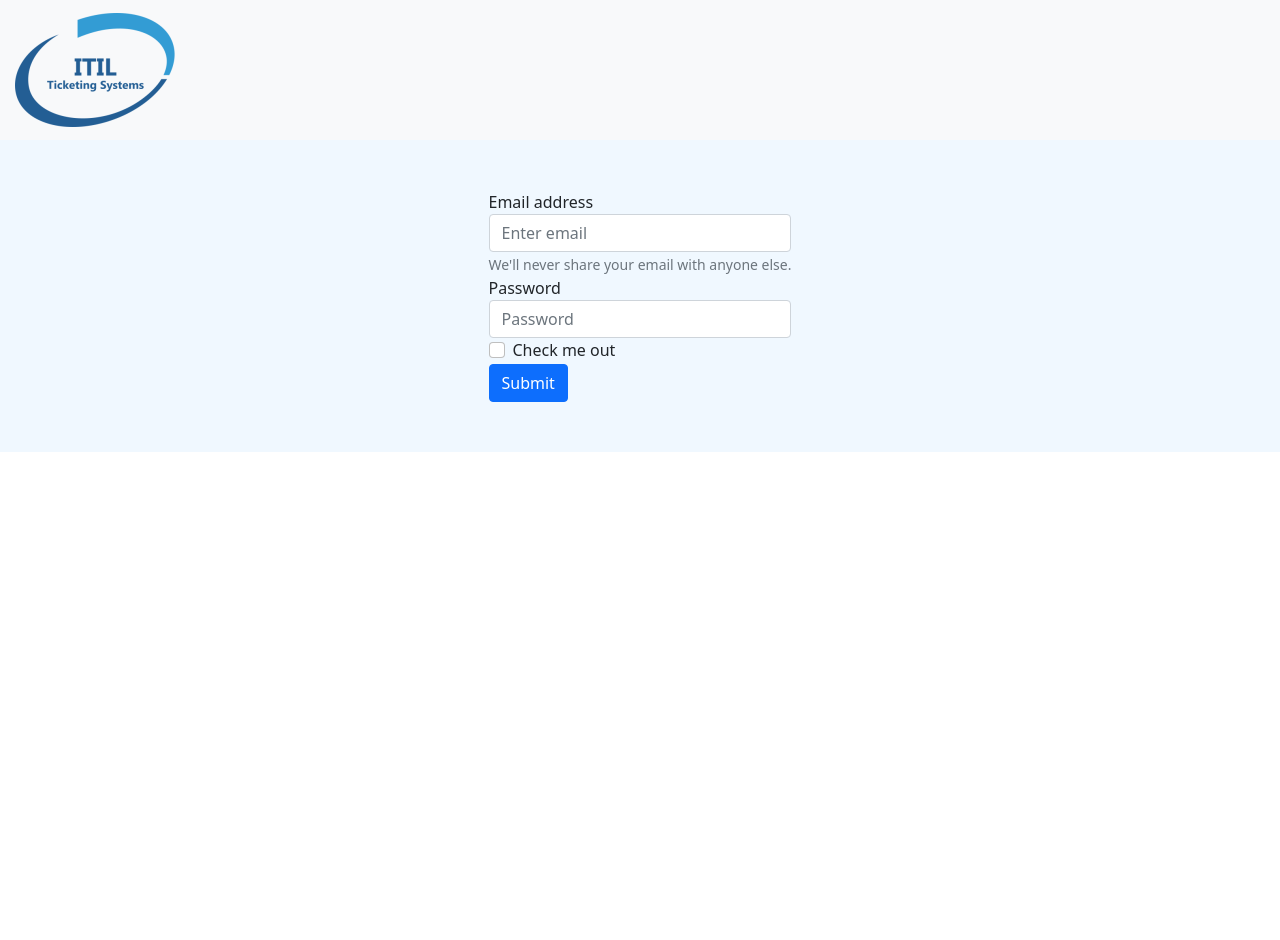
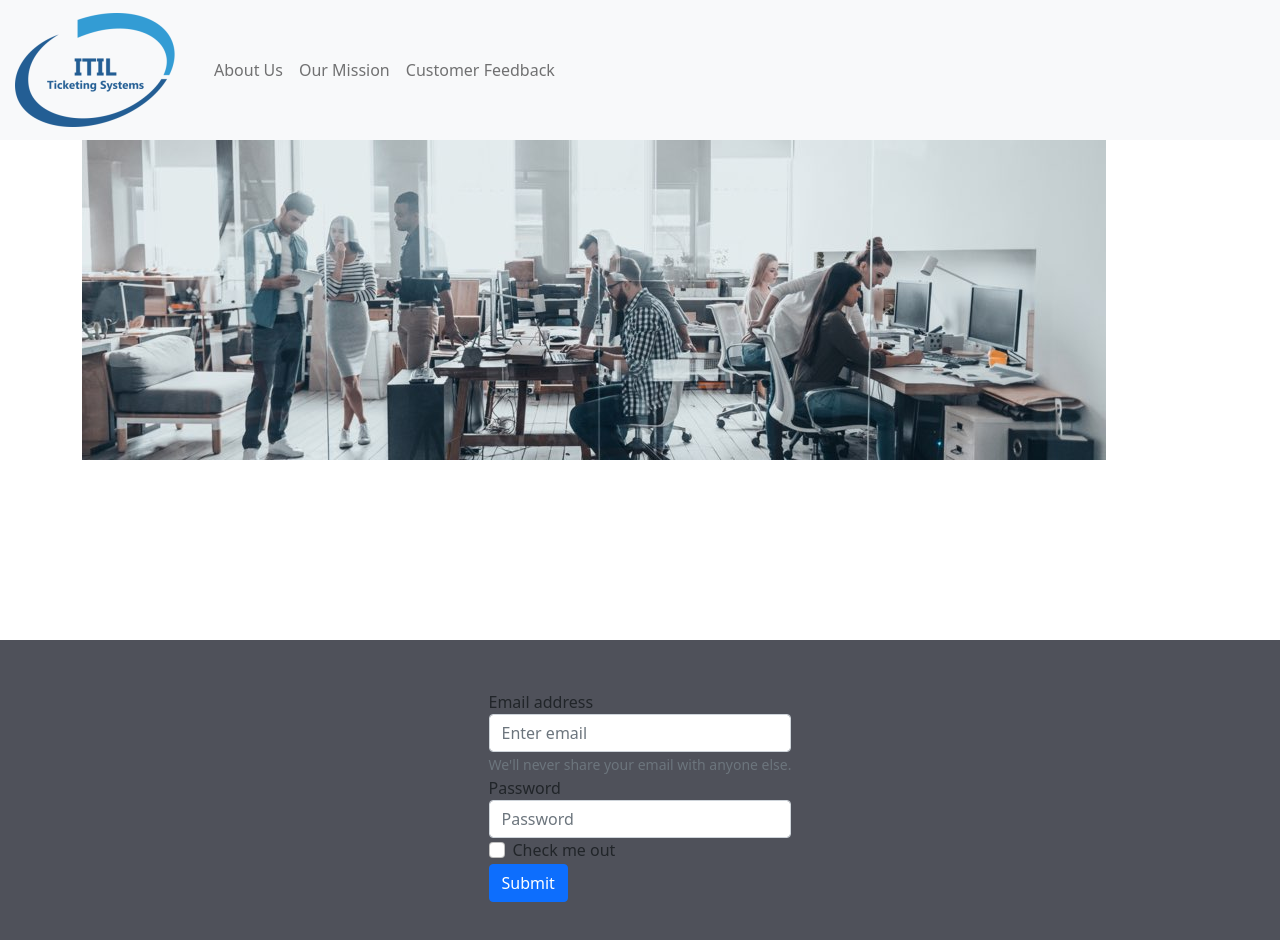
Before and after one commit to aftaab-dobani/project_3, a React (Create React App) app: page / in a window 1280 px wide. Shown: the top 940 px of the page. Before the commit the page ends 800 px from the top, so only its background shows below. Built offline with nearby package versions, Linux system fonts and the light colour scheme.

Commit message:
Started working on the hero. Currently enstated a placeholder

```diff
--- a/src/App.js
+++ b/src/App.js
@@ -1,12 +1,14 @@
 import logo from './logo.svg';
 import './App.css';
 import Nav from './components/HOME PAGE/Nav'
+import Jumbotron from './components/HOME PAGE/Jumbotron'
 import Login from './components/HOME PAGE/Login'
 
 function App() {
   return (
     <div className="App">
       <Nav />
+      <Jumbotron />
       <Login />
     </div>
   );
--- /dev/null
+++ b/src/components/HOME PAGE/Jumbotron.js
@@ -0,0 +1,15 @@
+import React from 'react'
+import './jumbotron.css'
+import banner from '../images/BANNER.jpg'
+import "bootstrap/dist/css/bootstrap.min.css";
+function Jumbotron() {
+  return (
+    <div class="jumbotron">
+  <div class="container">
+  <img src={banner} alt="BANNER"></img>
+  </div>
+</div>
+  );
+}
+
+export default Jumbotron;
--- a/src/components/HOME PAGE/Nav.js
+++ b/src/components/HOME PAGE/Nav.js
@@ -20,25 +20,25 @@ function Nav() {
         <span className="navbar-toggler-icon"></span>
       </button>
 
-      {/* <div className="collapse navbar-collapse" id="navbarSupportedContent">
+      <div className="collapse navbar-collapse" id="navbarSupportedContent">
         <ul className="navbar-nav ml-auto">
           <li className="nav-item">
             <a className="nav-link" href="#work">
-              My Work
+              About Us
             </a>
           </li>
           <li className="nav-item">
             <a className="nav-link" href="#contact">
-              Contact
+              Our Mission
             </a>
           </li>
           <li className="nav-item">
             <a className="nav-link" href="./images/resume.pdf">
-              Resume
+              Customer Feedback
             </a>
           </li>
         </ul>
-      </div> */}
+      </div>
     </nav>
   );
 }
--- /dev/null
+++ b/src/components/HOME PAGE/jumbotron.css
@@ -0,0 +1,3 @@
+.jumbotron {
+    height: 500px;
+}
--- a/src/components/HOME PAGE/login.css
+++ b/src/components/HOME PAGE/login.css
@@ -3,7 +3,7 @@
     --primary: rgb(49, 80, 121);
     --secondary: rgba(47, 125, 226, 0.842);
     --tertiary: rgb(241, 241, 241);
-    --dark: rgb(66, 71, 88);
+    --dark: rgb(79, 81, 90);
     --light: rgba(238, 238, 247, 1);
 }
 
@@ -14,5 +14,5 @@
     justify-content: center;
     align-items: center;
     padding: 50px;
-    background-color: aliceblue;
+    background-color: var(--dark);
 }
```
Also changed, not shown: src/components/images/BANNER.jpg (added).
